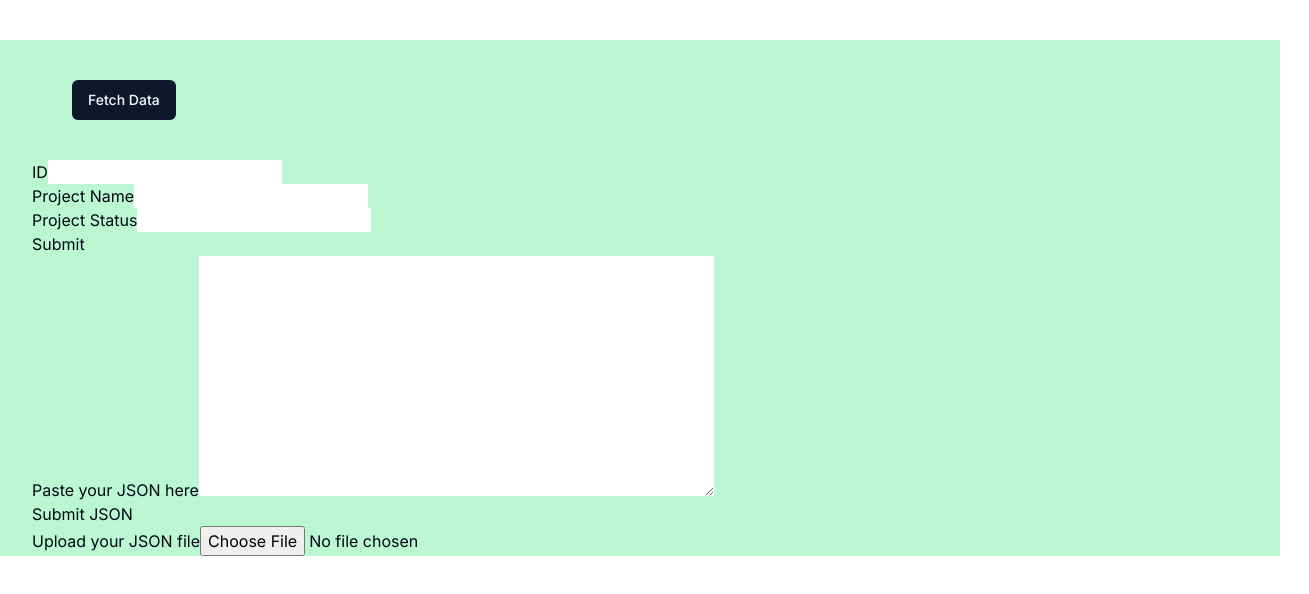
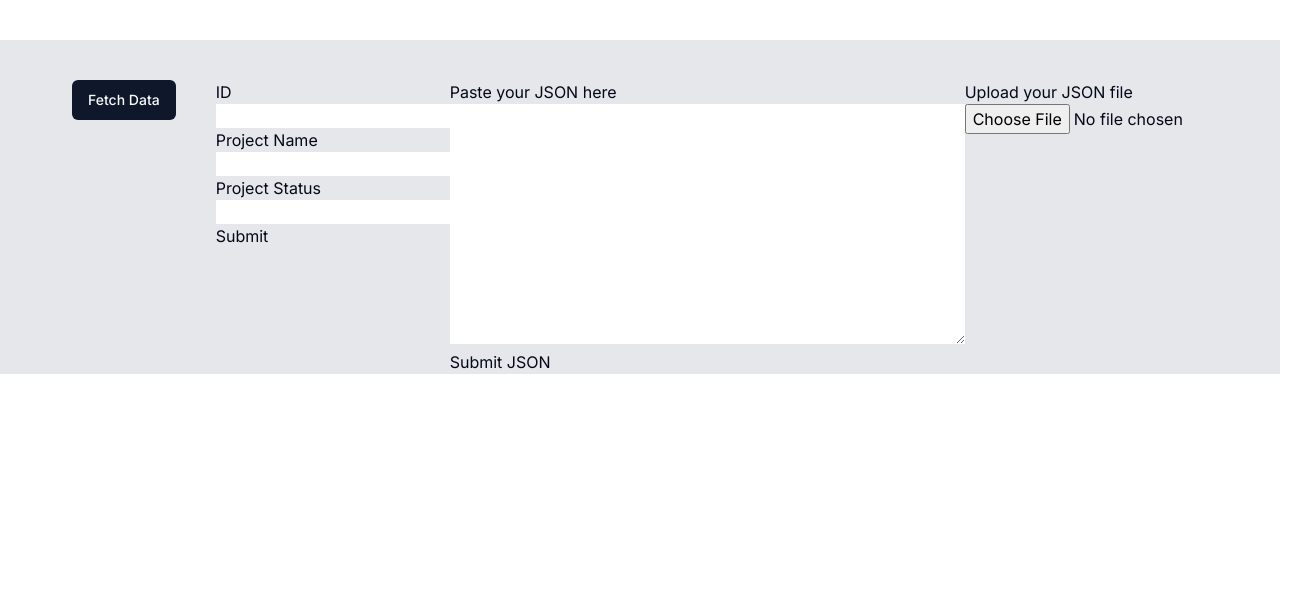
Before and after one commit to seandowdall/pet-assignment, a Next.js app: page / in a window 1280 px wide. Shown: the top 594 px of the page, 1309 px wide, since content can reach past the window. Built offline with nearby package versions, Linux system fonts and the light colour scheme.

Commit message:
just makign the ux more readable

```diff
--- a/app/page.tsx
+++ b/app/page.tsx
@@ -11,12 +11,15 @@ import SimpleRawJson from "./_components/simple-raw-json";
 
 export default function Home() {
   return (
-    <main className="container mx-auto mt-10 bg-green-200">
+    <main className="container mx-auto mt-10 bg-gray-200">
+      <div className="flex flex-row space-y-10">
+        <SimpleGetData />
+        <SimpleSendData />
+        <SimpleRawJson />
+        <SimpleFileUploadJson />
+      </div>
       {/* <AddDataDialog /> */}
-      <SimpleGetData />
-      <SimpleSendData />
-      <SimpleRawJson />
-      <SimpleFileUploadJson />
+
       {/* <div className="mt-10">
         <DisplayAllCards />
       </div> */}
```
